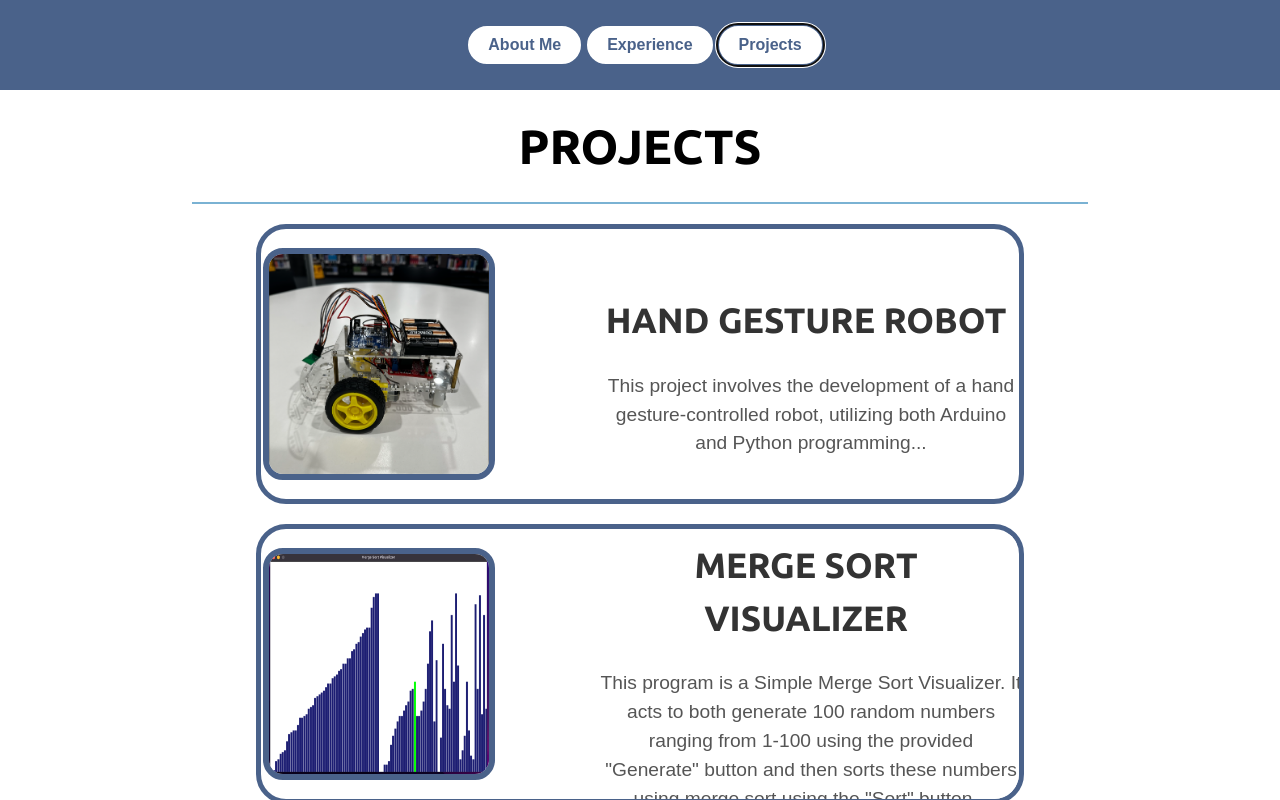
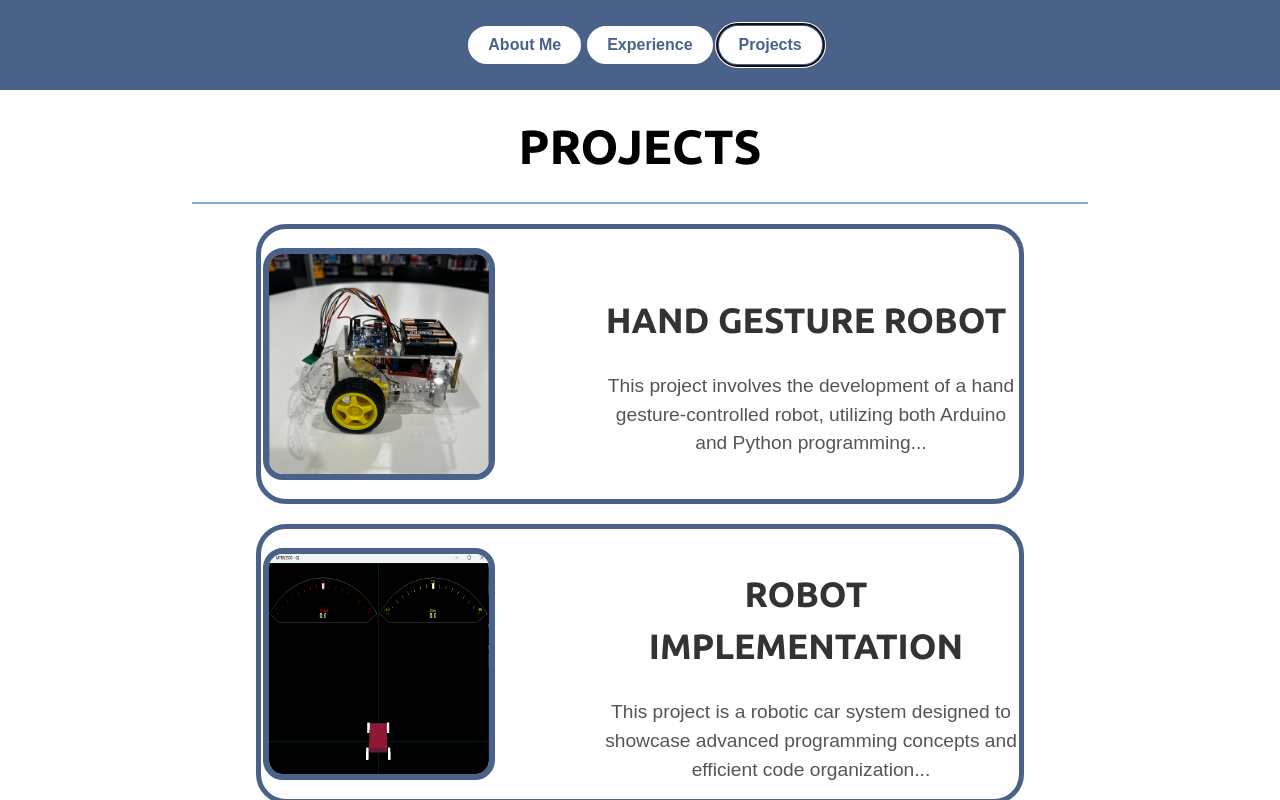
Before and after one commit to BenMcMillen/personalWebsite, a React (Vite) app: page /aboutme in a window 1280 px wide. Both pictures are taken after a click on the button "Projects". Shown: the top 800 px of the page. Built offline with nearby package versions, Linux system fonts and the light colour scheme.

Commit message:
Robot Implementatiion page complete

```diff
--- a/src/page/projects.jsx
+++ b/src/page/projects.jsx
@@ -20,6 +20,13 @@ const Projects = function({ }) {
         <div style={{display: 'flex',flexDirection:'column', justifyContent: 'flex-start', overflow: 'hidden', maxWidth:'800px'}}>
             <MainHeading2>Hand Gesture Robot</MainHeading2>
             <InnerText>This project involves the development of a hand gesture-controlled robot, utilizing both Arduino and Python programming... </InnerText>
+        </div>
+      </ProjectBox>
+      <ProjectBox onClick={() => {navigate('/projects/robotimplementation')}}>
+        <SquareImage src='src/assets/sim.png'/>
+        <div style={{display: 'flex',flexDirection:'column', justifyContent: 'flex-start', overflow: 'hidden', maxWidth:'800px'}}>
+            <MainHeading2>Robot Implementation</MainHeading2>
+            <InnerText>This project is a robotic car system designed to showcase advanced programming concepts and efficient code organization... </InnerText>
         </div>
       </ProjectBox>
       <ProjectBox onClick={() => {navigate('/projects/mergesortvis')}}>
--- /dev/null
+++ b/src/page/robotImp.jsx
@@ -0,0 +1,50 @@
+import React from 'react';
+import { useNavigate } from 'react-router-dom';
+import { StyledButton, ProjectBox,SquareImage, InnerText, InnerTitle, BackLink,
+  StyledHr, MainHeading, BodyImage, MainHeading2} from '../styles/styledComponents';
+  import im1 from '../assets/threads.png';
+  import im2 from '../assets/sim.png';
+const RobotImp = function({ }) {
+  // Initilise local varaibles
+  const navigate = useNavigate();
+
+
+  return <>
+
+    <div style={{ display: 'flex', flexDirection: 'column', justifyContent: 'center', flexWrap: 'wrap', padding: '150px 25%', }}>
+      {/* <div style={{display: 'flex', flexDirection:'row', flexWrap: 'nowrap', gap: '5px', justifyContent: 'center'}}>
+        <BodyImage src={im1}/>
+        <BodyImage src={im2}/>
+        <BodyImage src={im3}/>
+      </div> */}
+      <MainHeading style={{color:'#333'}}>Robot Implementation</MainHeading>
+      <div style={{color: '#555', textAlign:'center'}}>This project is a robotic car system developed as part of a university coursework project, designed to showcase advanced programming concepts, embedded systems integration, and efficient code organization using C++. The development heavily relies on threading and thread management, including monitoring thread heartbeats to ensure robust and responsive system performance. Embedded systems are at the core of the project, with the robotic car utilizing microcontrollers and sensors to enable real-time interaction with its environment. By leveraging object-oriented programming principles, the project demonstrates the ability to design and implement modular, scalable code structures in C++. Additionally, the program is organized across multiple files, highlighting strong skills in managing and integrating complex, multi-file codebases. This university project serves as a comprehensive demonstration of C++ programming, embedded systems, and software engineering practices applied to robotics, balancing performance, hardware-software integration, and maintainability.</div>
+      <a style={{textAlign: 'center'}} href="https://github.com/BenMcMillen/Robot_ImplementationV1" target="_blank" rel="noopener noreferrer">
+            Please Request for Github Access
+          </a>
+      <div style={{display: 'flex', gap: '20px', marginTop: '50px', flexWrap: 'wrap'}}>
+        <BodyImage src={im1}/>
+        <div style={{flex: '1'}}>
+          <MainHeading2>Multi File / Thread software</MainHeading2>
+          <div style={{color:'#555'}}>The project involved implementing the code for the Robot to function. This involved multiple modules including vehicle control, Laser, GNSS, thread management, and controller modules.</div>
+        </div>
+      </div>
+      <div style={{display: 'flex', gap: '20px', marginTop: '50px', flexWrap: 'wrap'}}>
+        <BodyImage src={im2}/>
+        <div style={{flex: '1'}}>
+          <MainHeading2>Works for Simulator and Actual Robot</MainHeading2>
+          <div style={{color:'#555'}}>The software itself worked for the provided simulator and physical robot</div>
+        </div>
+
+      </div>
+      <div style={{ textAlign: 'center' }}>
+        <BackLink to="/projects">Back to Projects</BackLink>
+      </div>
+    </div>
+
+
+
+  </>;
+};
+
+export default RobotImp
--- a/src/router.jsx
+++ b/src/router.jsx
@@ -8,6 +8,7 @@ import HandGestureRobot from './page/handgesture';
 import MergeSortVis from './page/mergeSortVis';
 import MazeSolver from './page/mazesolver';
 import WebPage from './page/webpage';
+import RobotImp from './page/robotImp';
 function Router() {
   // Initialising all variales
   const navigate = useNavigate();
@@ -42,6 +43,7 @@ function Router() {
           <Route path="/projects/mergesortvis" element={<MergeSortVis/>} />
           <Route path="/projects/mazesolver" element={<MazeSolver/>} />
           <Route path="/projects/webpage" element={<WebPage/>} />
+          <Route path="/projects/robotimplementation" element={<RobotImp/>} />
         </Routes>
         </div>
       </div>
```
Also changed, not shown: src/assets/sim.png (added), src/assets/threads.png (added).
